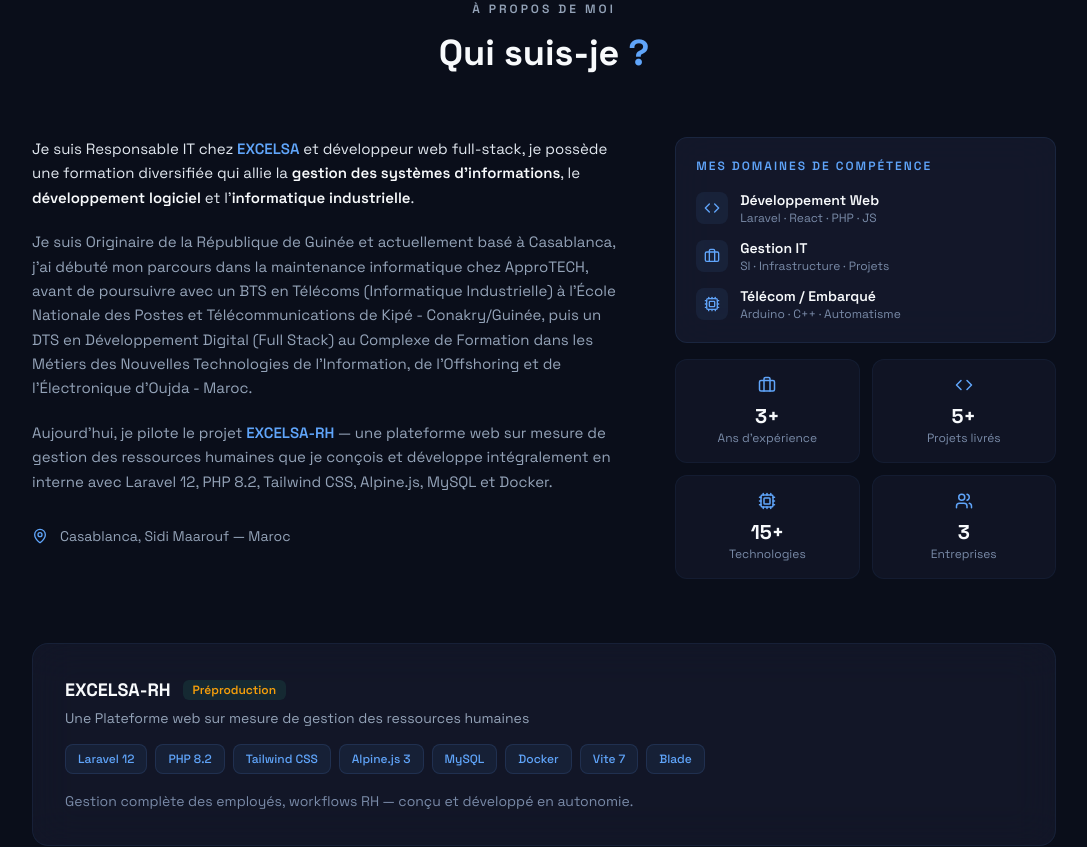
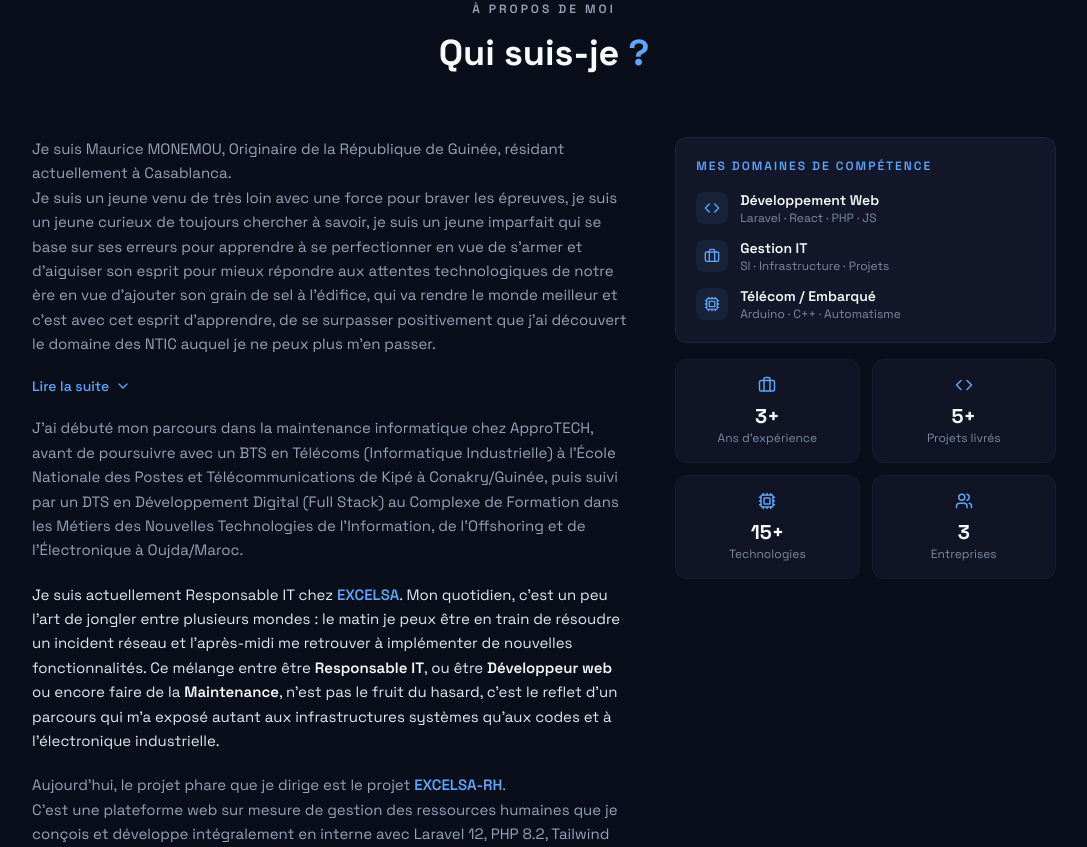
Before and after one commit to MauricePHMonemou/portfolio-maurice, a React (Vite) app: page / in a window 1280 px wide. Shown: the part 895-1742 px from the top of the page, without its empty margins (96-1183 px from the left). Built offline with nearby package versions, Linux system fonts and the light colour scheme; the HTML template or start-up script is replaced by a standard one.

Commit message:
Amélioration de ma Biographie et ajout de mon contact WhatsApp

```diff
--- a/src/components/About.jsx
+++ b/src/components/About.jsx
@@ -1,6 +1,7 @@
-import { motion } from 'framer-motion'
+import { useState } from 'react'
+import { motion, AnimatePresence } from 'framer-motion'
 import useInView from '../hooks/useInView'
-import { Briefcase, GraduationCap, Cpu, Code, Users, MapPin } from 'lucide-react'
+import { Briefcase, GraduationCap, Cpu, Code, Users, MapPin, ChevronDown, ChevronUp } from 'lucide-react'
 
 const stats = [
   { icon: Briefcase, value: '3+', label: "Ans d'expérience" },
@@ -11,6 +12,7 @@
 
 export default function About() {
   const [ref, isInView] = useInView({ threshold: 0.1 })
+  const [bioExpanded, setBioExpanded] = useState(false)
 
   return (
     <section id="about" aria-label="Section à propos" className="py-24 px-6" ref={ref}>
@@ -42,35 +44,93 @@
             transition={{ duration: 0.6, delay: 0.2 }}
             className="md:col-span-3 space-y-5"
           >
+            {/* Partie visible */}
+            <p className="leading-relaxed" style={{ color: '#94a3b8', fontSize: 15 }}>
+              Je suis Maurice MONEMOU, Originaire de la République de Guinée, résidant actuellement à Casablanca.<br />
+              Je suis un jeune venu de très loin avec une force pour braver les épreuves,
+              je suis un jeune curieux de toujours chercher à savoir,
+              je suis un jeune imparfait qui se base sur ses erreurs pour apprendre à se perfectionner en vue de s'armer et
+              d'aiguiser son esprit pour mieux répondre aux attentes technologiques de notre ère en vue d'ajouter son grain
+              de sel à l'édifice, qui va rendre le monde meilleur et c'est avec cet esprit d'apprendre, de se surpasser positivement
+              que j'ai découvert le domaine des NTIC auquel je ne peux plus m'en passer.
+            </p>
+
+            {/* Partie cachée */}
+            <AnimatePresence>
+              {bioExpanded && (
+                <motion.div
+                  initial={{ opacity: 0, height: 0 }}
+                  animate={{ opacity: 1, height: 'auto' }}
+                  exit={{ opacity: 0, height: 0 }}
+                  transition={{ duration: 0.4, ease: 'easeInOut' }}
+                  className="overflow-hidden space-y-5"
+                >
+                  <p className="leading-relaxed" style={{ color: '#94a3b8', fontSize: 15 }}>
+                    Tout commence dans mon pays la Guinée lorsque j'ai entre 8 à 10 ans, je découvre pendant mes jeux que je peux bricoler
+                    de vieilles carcasses de radios ou tout autres appareils contenant des fils et composants électroniques.
+                    Bien sûr à l'époque je ne connais pas exactement c'est quoi un composant électronique, pour moi et mes copains ce qui
+                    nous intéresse ce sont les effets que ça produit lorsqu'on les met ensemble ces composants et ces fils,
+                    on fabrique des voiturettes et plein d'autres jeux, bref tout ce qui passe dans nos têtes tant que ça nous amuse et
+                    toutes ces choses me plaisent beaucoup et comme je vous ai dit plus haut je suis curieux, prêt à tout pour comprendre ce
+                    que mon cerveau n'arrive pas à interpréter. C'est de ces jeux que je commence à poser des questions à mes grands frères,
+                    à mes professeurs surtout lors des cours de physique, de chimie ou de mathématiques et je découvre qu'il y a des métiers
+                    consacrés à tout ce que je fais comme jeux. Alors là je suis totalement insaisissable car je veux tout de suite connaître
+                    les matières qui permettent de faire ces métiers après ces études. Vous vous direz sûrement mais en quoi est-ce que tout cela
+                    a un lien avec le développement Web ou l'IT ? Et bien je vous dis tout simplement que j'ai une formation atypique…
+                  </p>
+                  <p className="leading-relaxed" style={{ color: '#94a3b8', fontSize: 15 }}>
+                    Alors voilà un peu qui je suis, l'histoire est longue car c'est mon histoire, l'histoire d'un enfant devenu adulte
+                    aujourd'hui et cette histoire suit son cours car je suis sur le chemin de la perfection.
+                  </p>
+                </motion.div>
+              )}
+            </AnimatePresence>
+
+            {/* Bouton Lire la suite / Réduire */}
+            <button
+              onClick={() => setBioExpanded(!bioExpanded)}
+              className="flex items-center gap-1.5 text-sm font-medium transition-colors"
+              style={{ color: '#60a5fa', background: 'none', border: 'none', cursor: 'pointer', padding: 0 }}
+              onMouseEnter={(e) => e.currentTarget.style.color = '#93c5fd'}
+              onMouseLeave={(e) => e.currentTarget.style.color = '#60a5fa'}
+            >
+              {bioExpanded ? (
+                <>Réduire <ChevronUp size={16} /></>
+              ) : (
+                <>Lire la suite <ChevronDown size={16} /></>
+              )}
+            </button>
+
+            <p className="leading-relaxed" style={{ color: '#94a3b8', fontSize: 15 }}>
+              J'ai débuté mon parcours dans la maintenance informatique chez ApproTECH,
+              avant de poursuivre avec un BTS en Télécoms (Informatique Industrielle){' '}
+              à l'École Nationale des Postes et Télécommunications de Kipé à Conakry/Guinée,{' '}
+              puis suivi par un DTS en Développement Digital (Full Stack) au Complexe de Formation dans les Métiers{' '}
+              des Nouvelles Technologies de l'Information, de l'Offshoring et de l'Électronique à Oujda/Maroc.
+            </p>
+
             <p className="leading-relaxed" style={{ color: '#e2e8f0', fontSize: 15 }}>
-              Je suis Responsable IT chez <span style={{ color: '#60a5fa', fontWeight: 600 }}>EXCELSA</span> et
-              développeur web full-stack, je possède une formation diversifiée qui allie la{' '}
-              <span style={{ color: '#f8fafc', fontWeight: 600 }}>gestion des systèmes d'informations</span>,
-              le <span style={{ color: '#f8fafc', fontWeight: 600 }}>développement logiciel</span> et{' '}
-              l'<span style={{ color: '#f8fafc', fontWeight: 600 }}>informatique industrielle</span>.
+              Je suis actuellement Responsable IT chez{' '}<span style={{ color: '#60a5fa', fontWeight: 600 }}>EXCELSA</span>.{' '}
+              Mon quotidien, c'est un peu l'art de jongler entre plusieurs mondes : le matin je peux
+              être en train de résoudre un incident réseau et l'après-midi me retrouver à implémenter de nouvelles fonctionnalités.
+              Ce mélange entre être <span style={{ color: '#f8fafc', fontWeight: 600 }}>Responsable IT</span>, ou être{' '}
+              <span style={{ color: '#f8fafc', fontWeight: 600 }}>Développeur web</span> ou encore faire de la{' '}
+              <span style={{ color: '#f8fafc', fontWeight: 600 }}>Maintenance</span>,
+              n'est pas le fruit du hasard, c'est le reflet d'un parcours qui m'a exposé autant
+              aux infrastructures systèmes qu'aux codes et à l'électronique industrielle.
             </p>
 
             <p className="leading-relaxed" style={{ color: '#94a3b8', fontSize: 15 }}>
-              Je suis Originaire de la République de Guinée et actuellement basé à Casablanca,
-              j'ai débuté mon parcours dans la maintenance informatique chez ApproTECH,
-              avant de poursuivre avec un BTS en Télécoms (Informatique Industrielle){' '}
-              à l'École Nationale des Postes et Télécommunications de Kipé - Conakry/Guinée,{' '}
-              puis un DTS en Développement Digital (Full Stack) au Complexe de Formation dans les Métiers{' '}
-              des Nouvelles Technologies de l’Information, de l’Offshoring et de l’Électronique d'Oujda - Maroc.
-            </p>
-
-            <p className="leading-relaxed" style={{ color: '#94a3b8', fontSize: 15 }}>
-              Aujourd'hui, je pilote le projet{' '}
-              <span style={{ color: '#60a5fa', fontWeight: 600 }}>EXCELSA-RH</span> — une plateforme
+              Aujourd'hui, le projet phare que je dirige est le projet{' '}
+              <span style={{ color: '#60a5fa', fontWeight: 600 }}>EXCELSA-RH</span>. <br /> C'est une plateforme
               web sur mesure de gestion des ressources humaines que je conçois et développe intégralement
               en interne avec Laravel 12, PHP 8.2, Tailwind CSS, Alpine.js, MySQL et Docker.
             </p>
 
             {/* Disponibilité */}
-            <div
-              className="flex items-center gap-3 pt-3"
-            >
-              <MapPin size={16} style={{ color: '#60a5fa' }} />
+            <div className="flex items-center gap-3 pt-3">
+              <span style={{ color: '#60a5fa', fontSize: 16 }}>Adresse</span>
+              <MapPin size={16} style={{ color: '#60a5fa' }} />:
               <span style={{ color: '#94a3b8', fontSize: 14 }}>
                 Casablanca, Sidi Maarouf — Maroc
               </span>
--- a/src/components/Contact.jsx
+++ b/src/components/Contact.jsx
@@ -244,7 +244,8 @@
             </button>
 
             <p className="text-sm text-center" style={{ color: '#7a8ba8' }}>
-              +212 774 423 910
+              Tel: +212 774 423 910 <br />
+              WhatsApp: +224 622 285 742
             </p>
           </motion.div>
         </div>
```
